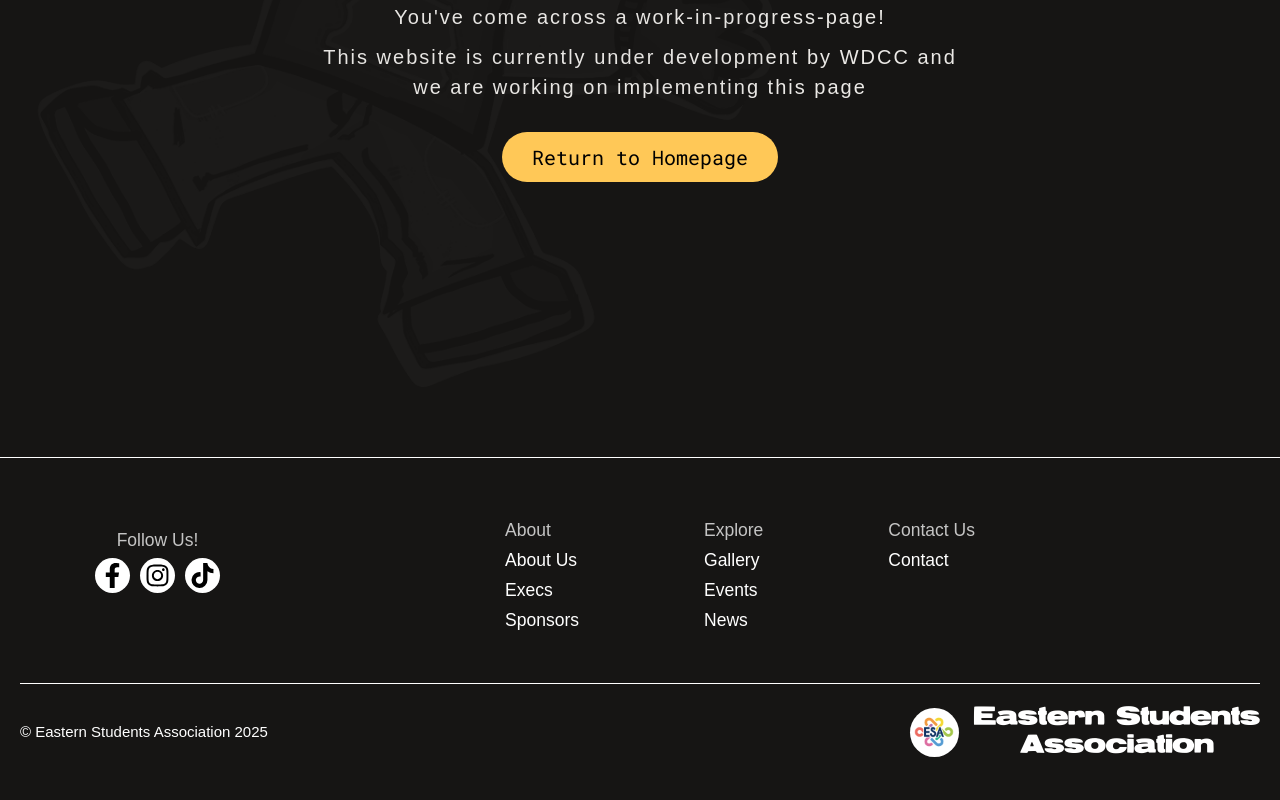
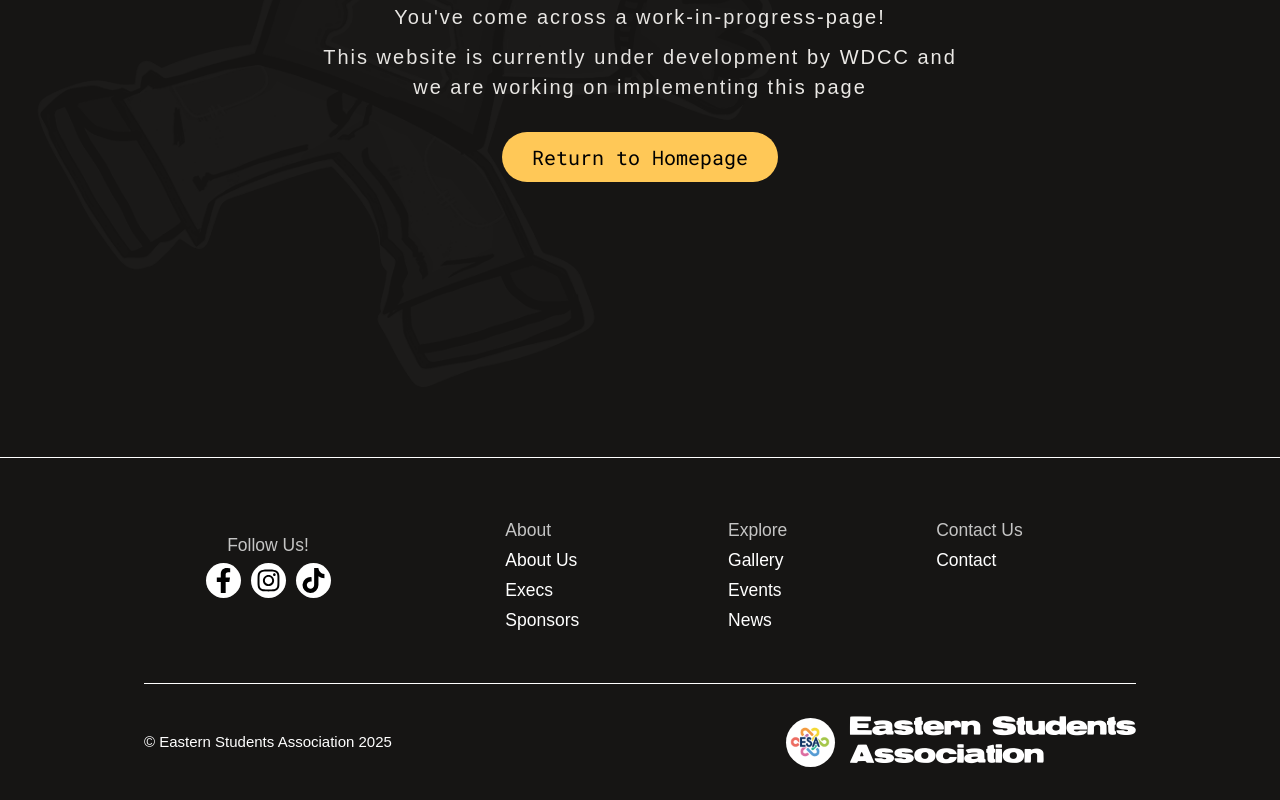
Before and after one commit to UoaWDCC/esa, a Next.js app: page /about-us in a window 1280 px wide. Shown: the part 343-1143 px from the top of the page. Built offline with nearby package versions, Linux system fonts and the light colour scheme; a web font is replaced by a local one.

Commit message:
fixing footer

```diff
--- a/src/components/navigation/footer.tsx
+++ b/src/components/navigation/footer.tsx
@@ -48,11 +48,11 @@ function Footer() {
   ];
 
   return (
-    <footer className="bg-primary-grey border-t border-white text-white w-full py-6 mx-auto px-4">
+    <footer className="bg-primary-grey border-t border-white text-white w-full py-6 mx-auto px-4 flex flex-col items-center">
       {/* Layout with Column 1 separated */}
-      <div className="flex flex-col md:flex-row justify-between">
+      <div className="flex flex-col md:grid md:grid-cols-[1fr_3fr] justify-between w-[80%]">
         {/* Column 1: Social Media */}
-        <div className="flex flex-col justify-center items-center order-2 md:order-first md:ml-15">
+        <div className="flex flex-col justify-center items-center order-2 md:order-first mt-6 md:mt-2">
           <p className="text-sm mb-1 opacity-75">Follow Us!</p>
           <div className="flex space-x-2">
             {socialLinks.map(({ href, icon: Icon, label }, index) => (
@@ -70,7 +70,7 @@ function Footer() {
         </div>
 
         {/* Grouped Columns 2–4 */}
-        <div className="flex flex-wrap justify-center gap-x-10 md:gap-x-25 gap-y-6 mt-6 w-full text-sm text-center md:text-left">
+        <div className="flex justify-center gap-x-10 md:gap-x-[20%] gap-y-6 mt-6 text-sm text-center md:text-left">
             {footerColumns.map((col, colIndex) => (
               <div key={colIndex} className="flex flex-col items-start text-left">
                 <p className="text-sm mb-1 opacity-75">{col.heading}</p>
@@ -88,11 +88,8 @@ function Footer() {
         </div>
       </div>
 
-      {/* Divider Line */}
-      <hr className="border-t border-white mt-10 mb-4" />
-
       {/* Bottom Row */}
-      <div className="flex flex-col md:flex-row items-center justify-between text-xs text-white">
+      <div className="flex flex-col md:flex-row items-center justify-between text-xs text-white border-t border-white mt-10 pt-6 w-[80%]">
         <p className="mb-4 md:mb-0">&copy; Eastern Students Association 2025</p>
 
         <div className="flex items-center gap-3">
@@ -105,14 +102,11 @@ function Footer() {
               className="object-contain"
             />
           </div>
-          <span
-            style={{ fontFamily: 'Reservoir Grunge' }}
-            className="text-lg text-white leading-tight text-center"
-          >
+          <div className="text-lg text-white leading-tight text-start font-reservoir-grunge">
             Eastern Students
             <br />
             Association
-          </span>
+          </div>
         </div>
       </div>
     </footer>
```
